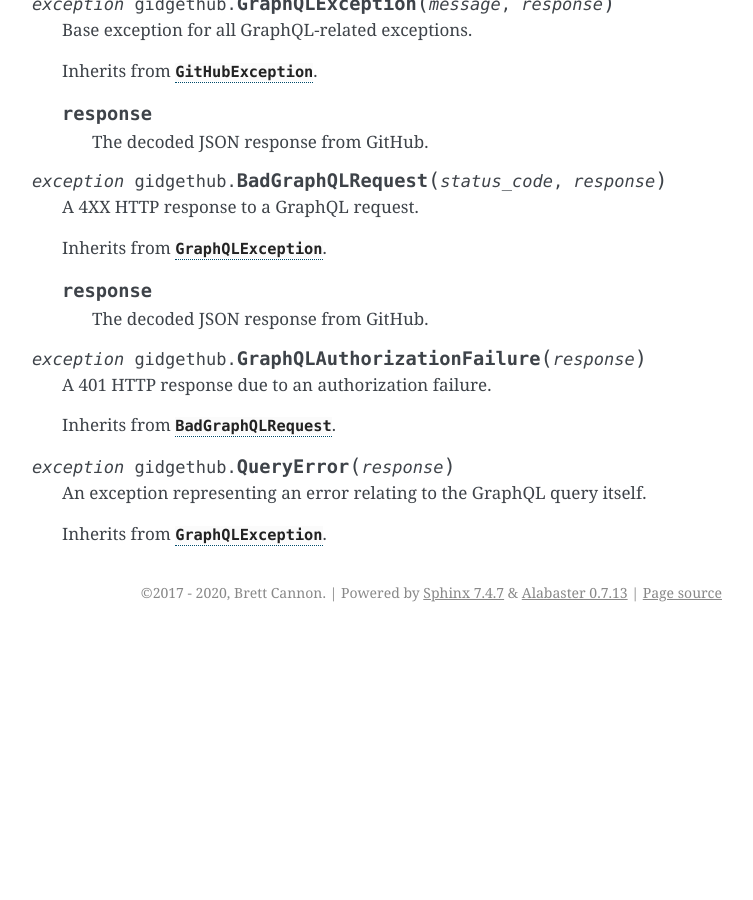
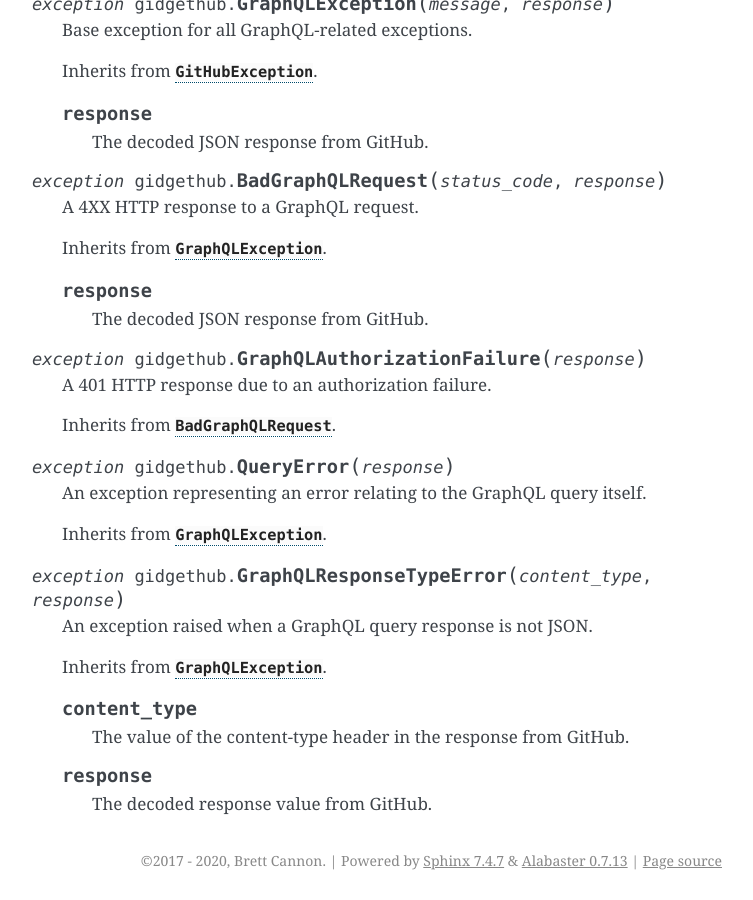
Before and after one commit to gidgethub/gidgethub, a Sphinx documentation site: the page built from docs/__init__.rst, in a window 1280 px wide and 900 px high, scrolled down 1688 px. Shown: the whole window, without its empty margins (388-1141 px from the left). Built offline with Sphinx 7.4.7, drawn with Linux system fonts in a browser that asks for light colours; pages that are not in the unit, such as notebooks, are missing from menus; before the commit the page ends 2320 px from its top, so only the background shows below that.

Commit message:
Document new exception type

```diff
--- a/docs/__init__.rst
+++ b/docs/__init__.rst
@@ -138,3 +138,17 @@ GraphQL-specific
    An exception representing an error relating to the GraphQL query itself.
 
    Inherits from :exc:`GraphQLException`.
+
+.. exception:: GraphQLResponseTypeError(content_type, response)
+
+   An exception raised when a GraphQL query response is not JSON.
+
+   Inherits from :exc:`GraphQLException`.
+
+   .. attribute:: content_type
+
+      The value of the content-type header in the response from GitHub.
+
+   .. attribute:: response
+
+      The decoded response value from GitHub.
```
